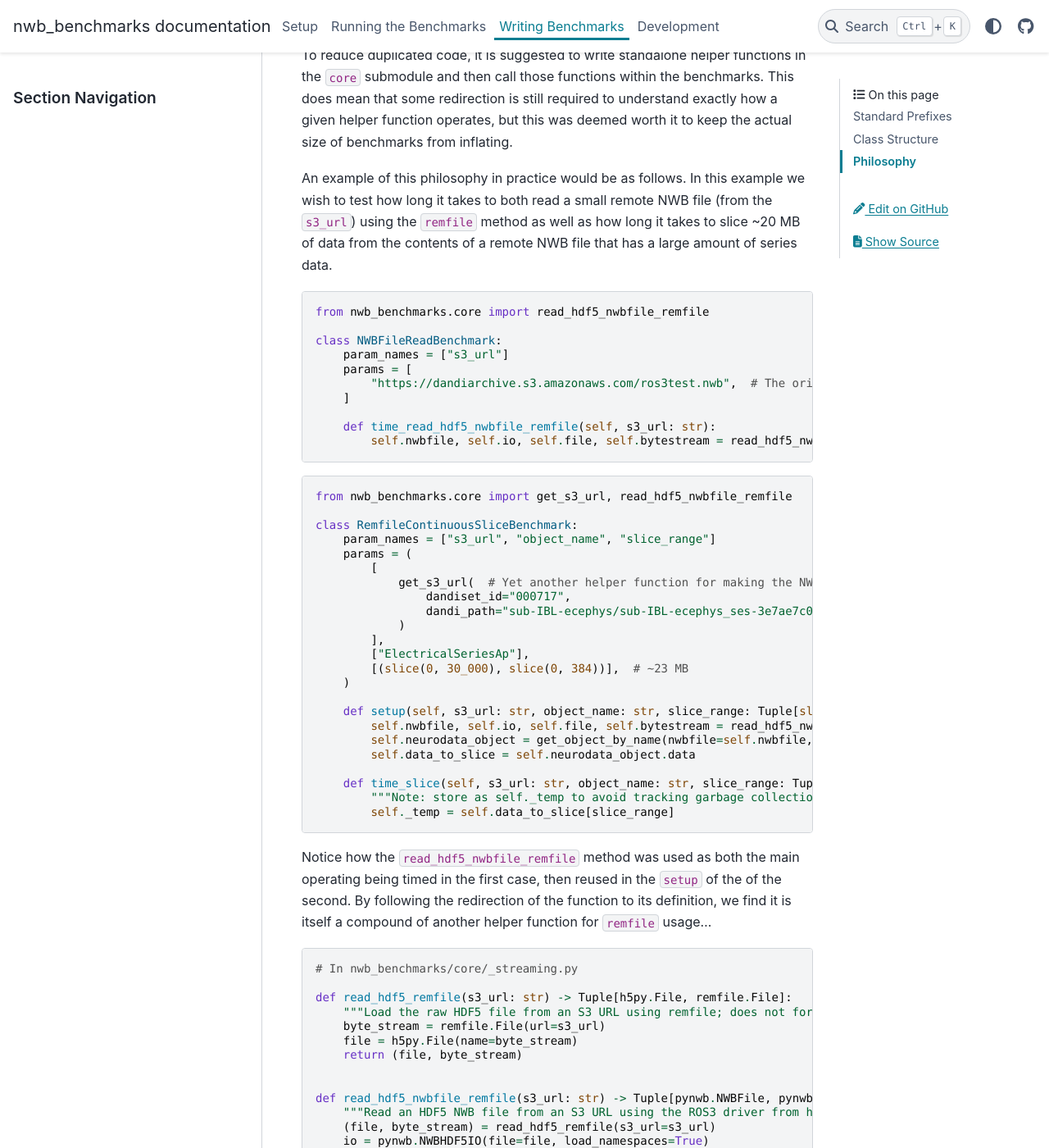
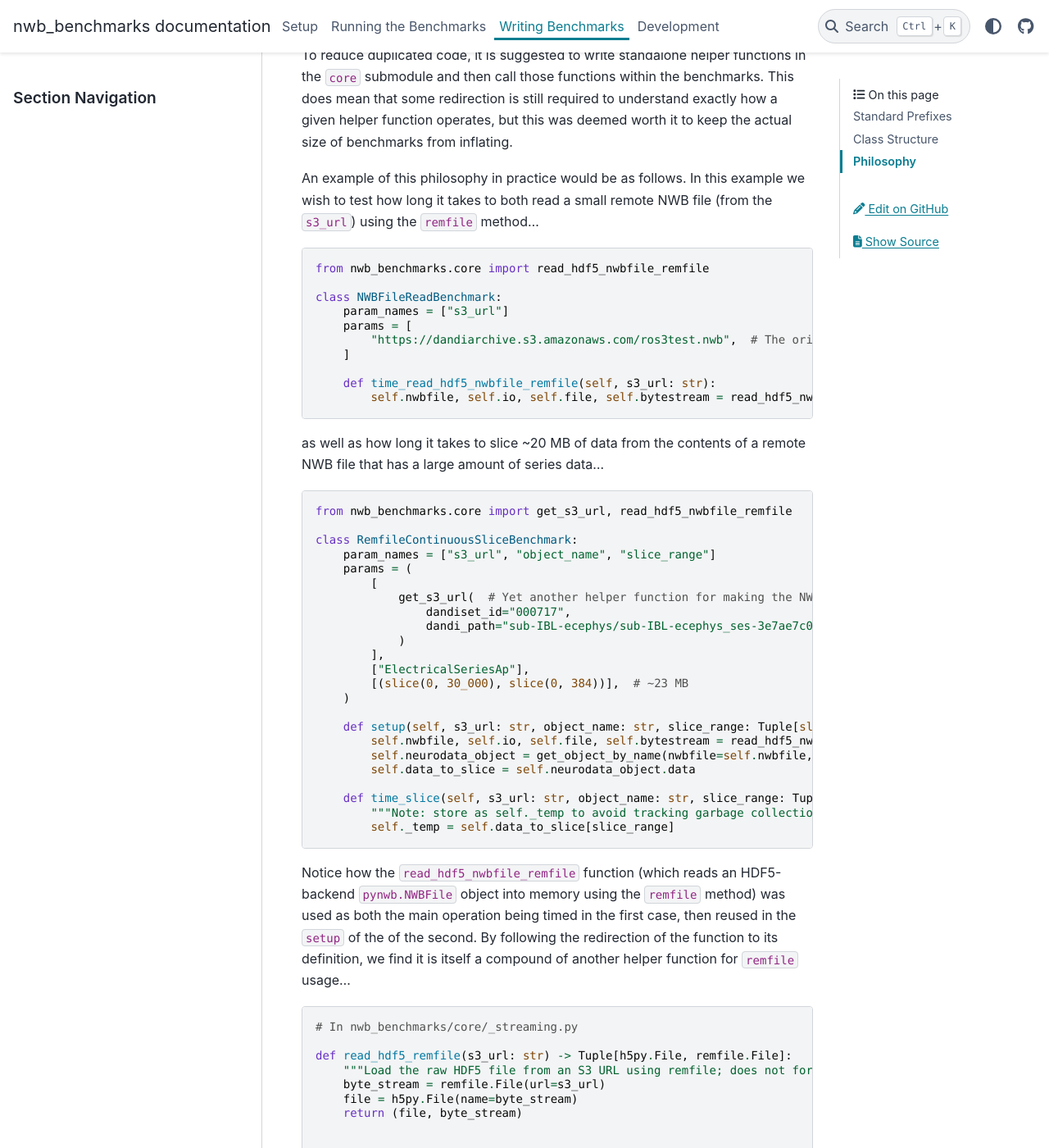
Before and after one commit to NeurodataWithoutBorders/nwb_benchmarks, a Sphinx documentation site: the page built from docs/writing_benchmarks.rst, in a window 1280 px wide and 1400 px high, scrolled down 2306 px. Shown: the whole window at 82% size. Built offline with Sphinx 7.4.7 and the PyData theme 0.15.4, drawn with Linux system fonts in a browser that asks for light colours.

Commit message:
breakup text section around code

```diff
--- a/docs/writing_benchmarks.rst
+++ b/docs/writing_benchmarks.rst
@@ -60,6 +60,7 @@ An example of this philosophy in practice would be as follows. In this example w
         def time_read_hdf5_nwbfile_remfile(self, s3_url: str):
             self.nwbfile, self.io, self.file, self.bytestream = read_hdf5_nwbfile_remfile(s3_url=s3_url)
 
+as well as how long it takes to slice ~20 MB of data from the contents of a remote NWB file that has a large amount of series data...
 
 .. code-block:: python
 
@@ -87,7 +88,7 @@ An example of this philosophy in practice would be as follows. In this example w
             """Note: store as self._temp to avoid tracking garbage collection as well."""
             self._temp = self.data_to_slice[slice_range]
 
-Notice how the ``read_hdf5_nwbfile_remfile`` method was used as both the main operating being timed in the first case, then reused in the ``setup`` of the of the second. By following the redirection of the function to its definition, we find it is itself a compound of another helper function for ``remfile`` usage...
+Notice how the ``read_hdf5_nwbfile_remfile`` function (which reads an HDF5-backend ``pynwb.NWBFile`` object into memory using the ``remfile`` method) was used as both the main operation being timed in the first case, then reused in the ``setup`` of the of the second. By following the redirection of the function to its definition, we find it is itself a compound of another helper function for ``remfile`` usage...
 
 .. code-block:: python
 
```
Also changed, not shown: other parts of docs/writing_benchmarks.rst (+1 -1 lines).
